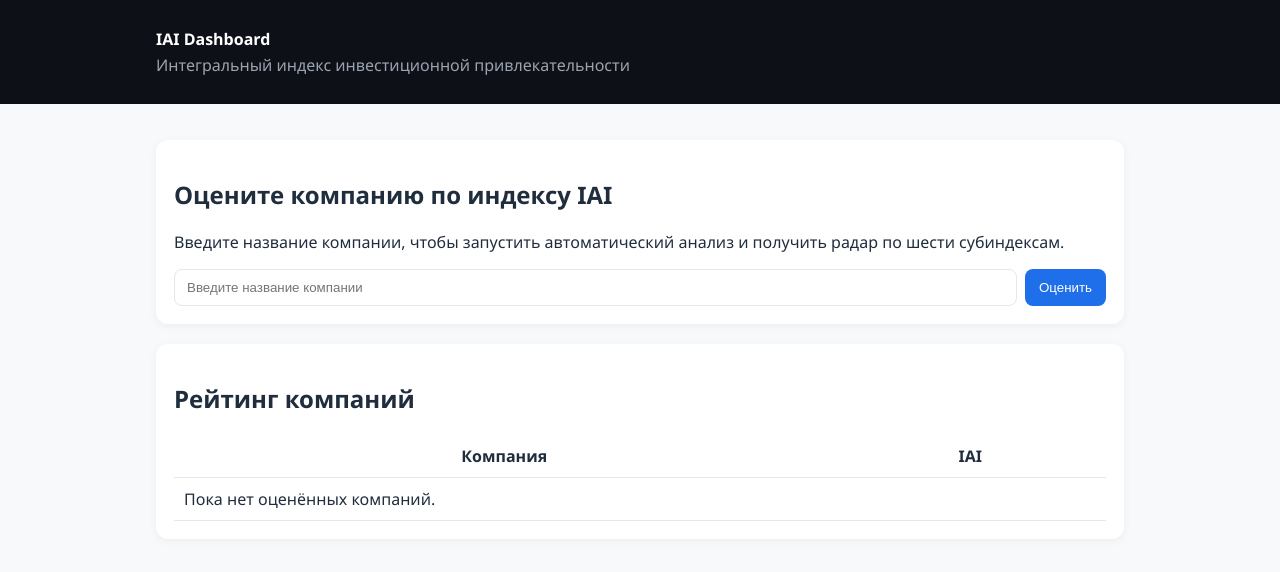
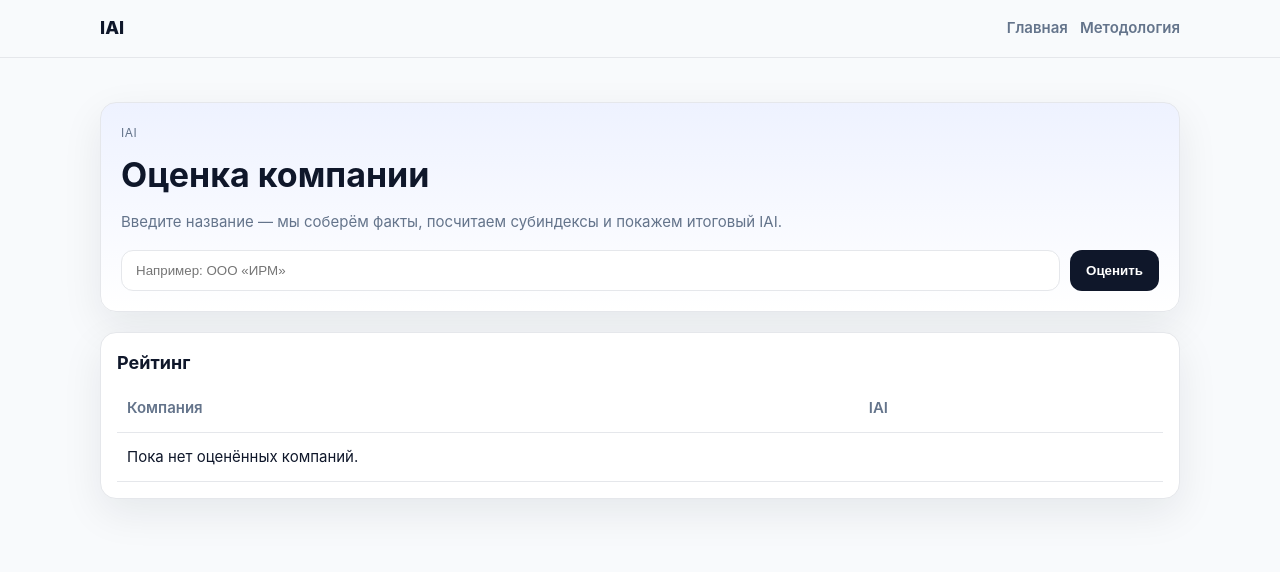
Before and after one commit to Dakimes/IAI, a Flask app: page / in a window 1280 px wide. Shown: the top 572 px of the page. Run offline with Flask 3, Linux system fonts and the light colour scheme; data that the repository does not hold is empty.

Commit message:
Restyle IAI pages and enforce methodology prompt

```diff
--- a/iai_app/app.py
+++ b/iai_app/app.py
@@ -4,6 +4,94 @@ from flask import Flask, render_template, request, jsonify, abort
 
 from db import init_db, fetch_companies, fetch_company, insert_company
 from iai_logic import evaluate_company, slugify
+
+
+METHODOLOGY_OVERVIEW = [
+    {
+        "code": "FSI",
+        "name_en": "Financial Strength & Integrity",
+        "name_ru": "Финансовая устойчивость",
+        "summary": "Масштаб, рентабельность и долговая нагрузка",
+        "metrics": [
+            "Рост выручки YoY, чистая маржа, OpCF/Revenue",
+            "Net Debt / EBITDA, Interest Coverage",
+            "CCC = DIO + DSO − DPO",
+        ],
+        "weight": "30%",
+        "links": [
+            "Investopedia: CCC и Interest Coverage",
+            "Corporate Finance Institute: Net Debt / EBITDA",
+        ],
+    },
+    {
+        "code": "MPI",
+        "name_en": "Market Potential & Intensity",
+        "name_ru": "Рынок и динамика",
+        "summary": "Скорость роста, гео и каналы, конкуренция",
+        "metrics": [
+            "CAGR рынка, геодиверсификация",
+            "Канальная диверсификация B2G/B2B/B2E/B2C",
+            "HHI концентрации, NPS, длина сделки",
+        ],
+        "weight": "25%",
+        "links": [
+            "US DOJ/FTC: HHI пороги",
+            "Bain: NPS формула",
+        ],
+    },
+    {
+        "code": "PTI",
+        "name_en": "Product & Technology Intensity",
+        "name_ru": "Продукт и технологии",
+        "summary": "Зрелость, IP и интенсивность R&D",
+        "metrics": [
+            "TRL 1–9, ITC (tech momentum)",
+            "Портфель и качество IP, горизонт защиты",
+            "R&D / Revenue",
+        ],
+        "weight": "20%",
+        "links": ["NASA: TRL шкала"],
+    },
+    {
+        "code": "TMI",
+        "name_en": "Team & Management Integrity",
+        "name_ru": "Команда и управление",
+        "summary": "Лидеры, совет, мотивация и прозрачность",
+        "metrics": [
+            "Опыт leadership, кризисы, международность",
+            "Совет/независимые, комитеты, аудит",
+            "ESOP покрытие, соответствие G20/OECD",
+        ],
+        "weight": "15%",
+        "links": ["G20/OECD: Corporate Governance"],
+    },
+    {
+        "code": "RRI",
+        "name_en": "Risk & Resilience Index",
+        "name_ru": "Риски и устойчивость",
+        "summary": "Регуляторика, IP-горизонт, санкции",
+        "metrics": [
+            "Локализация (ПП-719/СТ-1)",
+            "IP-риски, судебные/санкционные кейсы",
+            "Доля B2G, компонентные зависимости",
+        ],
+        "weight": "10%",
+        "links": ["G20/OECD: governance", "HHI метод"],
+    },
+    {
+        "code": "PI",
+        "name_en": "Plan & Implementation",
+        "name_ru": "Планы и исполнение",
+        "summary": "Попадание в KPI и реалистичность планов",
+        "metrics": [
+            "MAPE/WAPE точность прогнозов",
+            "Hit-ratio KPI, NPS как прокси спроса",
+            "Согласованность с CAGR отрасли",
+        ],
+        "weight": "5%",
+        "links": ["Baeldung: MAPE/WAPE разбор"],
+    },
+]
 
 app = Flask(__name__)
 
@@ -32,7 +120,13 @@ def company(slug):
         iai=row["iai"],
         subindices=subindices.get("subindices", {}),
         tags=subindices.get("tags", []),
+        methodology=METHODOLOGY_OVERVIEW,
     )
+
+
+@app.route("/methodology")
+def methodology():
+    return render_template("methodology.html", methodology=METHODOLOGY_OVERVIEW, title="Методология IAI")
 
 
 @app.route("/api/analyze", methods=["POST"])
--- a/iai_app/static/main.js
+++ b/iai_app/static/main.js
@@ -7,7 +7,7 @@ document.addEventListener('DOMContentLoaded', () => {
   if (form) {
     form.addEventListener('submit', (e) => {
       e.preventDefault();
-      const name = input.value.trim();
+      const name = (input?.value || '').trim();
       if (!name) return;
       showModal();
       runSteps();
@@ -34,95 +34,88 @@ document.addEventListener('DOMContentLoaded', () => {
     });
   }
 
-  function showModal() {
-    if (modal) modal.classList.remove('hidden');
-  }
-  function hideModal() {
-    if (modal) modal.classList.add('hidden');
-  }
+  function showModal() { modal?.classList.remove('hidden'); }
+  function hideModal() { modal?.classList.add('hidden'); }
+
   function runSteps() {
     if (!modal) return;
-    const steps = Array.from(modal.querySelectorAll('.pipeline-steps li'));
+    const nodes = Array.from(modal.querySelectorAll('.node'));
     let idx = 0;
+    nodes.forEach((n, i) => n.classList.toggle('active', i === 0));
     stepTimer = setInterval(() => {
-      steps.forEach((el, i) => el.classList.toggle('active', i === idx % steps.length));
+      nodes.forEach((n, i) => n.classList.toggle('active', i === idx % nodes.length));
       idx += 1;
-    }, 3000);
+    }, 1600);
   }
 
-  initRadar();
-  decorateCards();
+  renderRadar();
+  decorateFactCards();
 });
 
-function initRadar() {
-  const container = document.getElementById('radarContainer');
+function renderRadar() {
   const svg = document.getElementById('radar');
-  if (!container || !svg) return;
-
+  if (!svg) return;
   const axes = ['FSI', 'MPI', 'PTI', 'TMI', 'RRI', 'PI'];
-  const values = axes.map(key => parseFloat(container.dataset[key.toLowerCase()]) || 0);
-  const size = 320;
-  const center = size / 2;
-  const radius = 120;
-
-  const rings = 5;
+  const values = axes.map(key => parseFloat(svg.dataset[key.toLowerCase()]) || 0);
   const ns = 'http://www.w3.org/2000/svg';
   svg.innerHTML = '';
+  const size = 300;
+  const center = size / 2;
+  const radius = 110;
+  const rings = 5;
 
-  for (let i = 1; i <= rings; i++) {
-    const r = (radius / rings) * i;
-    const circle = document.createElementNS(ns, 'circle');
-    circle.setAttribute('cx', center);
-    circle.setAttribute('cy', center);
-    circle.setAttribute('r', r);
-    circle.setAttribute('fill', 'none');
-    circle.setAttribute('stroke', '#e5e7eb');
-    svg.appendChild(circle);
+  for (let k = 2; k <= 10; k += 2) {
+    const ring = document.createElementNS(ns, 'polygon');
+    const r = radius * (k / 10);
+    ring.setAttribute('fill', 'none');
+    ring.setAttribute('stroke', '#e5e7eb');
+    ring.setAttribute('stroke-width', '1');
+    ring.setAttribute('points', axes.map((_, i) => {
+      const a = -Math.PI / 2 + i * 2 * Math.PI / axes.length;
+      return `${center + r * Math.cos(a)},${center + r * Math.sin(a)}`;
+    }).join(' '));
+    svg.appendChild(ring);
   }
 
-  const points = [];
-  axes.forEach((axis, i) => {
-    const angle = (Math.PI * 2 / axes.length) * i - Math.PI / 2;
+  axes.forEach((lab, i) => {
+    const a = -Math.PI / 2 + i * 2 * Math.PI / axes.length;
+    const x = center + radius * Math.cos(a);
+    const y = center + radius * Math.sin(a);
     const line = document.createElementNS(ns, 'line');
-    line.setAttribute('x1', center);
-    line.setAttribute('y1', center);
-    line.setAttribute('x2', center + radius * Math.cos(angle));
-    line.setAttribute('y2', center + radius * Math.sin(angle));
-    line.setAttribute('stroke', '#cbd5e1');
+    line.setAttribute('x1', center); line.setAttribute('y1', center);
+    line.setAttribute('x2', x); line.setAttribute('y2', y);
+    line.setAttribute('stroke', '#e5e7eb');
     svg.appendChild(line);
 
-    const label = document.createElementNS(ns, 'text');
-    label.setAttribute('x', center + (radius + 18) * Math.cos(angle));
-    label.setAttribute('y', center + (radius + 18) * Math.sin(angle));
-    label.setAttribute('text-anchor', 'middle');
-    label.setAttribute('alignment-baseline', 'middle');
-    label.setAttribute('font-size', '12');
-    label.textContent = axis;
-    svg.appendChild(label);
-
-    const valueRadius = (values[i] / 10) * radius;
-    points.push([
-      center + valueRadius * Math.cos(angle),
-      center + valueRadius * Math.sin(angle)
-    ]);
+    const tx = document.createElementNS(ns, 'text');
+    tx.setAttribute('x', center + (radius + 14) * Math.cos(a));
+    tx.setAttribute('y', center + (radius + 14) * Math.sin(a));
+    tx.setAttribute('text-anchor', 'middle');
+    tx.setAttribute('dominant-baseline', 'middle');
+    tx.setAttribute('font-size', '10');
+    tx.setAttribute('fill', '#64748b');
+    tx.textContent = lab;
+    svg.appendChild(tx);
   });
 
   const polygon = document.createElementNS(ns, 'polygon');
-  polygon.setAttribute('points', points.map(p => p.join(',')).join(' '));
-  polygon.setAttribute('fill', 'rgba(31,111,235,0.35)');
-  polygon.setAttribute('stroke', '#1f6feb');
+  polygon.setAttribute('fill', '#0f172a22');
+  polygon.setAttribute('stroke', '#0f172a');
   polygon.setAttribute('stroke-width', '2');
+  polygon.setAttribute('points', values.map((val, i) => {
+    const a = -Math.PI / 2 + i * 2 * Math.PI / axes.length;
+    const rr = radius * (val / 10);
+    return `${center + rr * Math.cos(a)},${center + rr * Math.sin(a)}`;
+  }).join(' '));
   svg.appendChild(polygon);
 }
 
-function decorateCards() {
-  const cards = document.querySelectorAll('.card');
+function decorateFactCards() {
+  const cards = document.querySelectorAll('.fact-card');
   cards.forEach(card => {
+    const badge = card.querySelector('.badge');
     const score = parseFloat(card.dataset.score) || 0;
-    const badge = card.querySelector('.badge');
-    const progress = card.querySelector('.progress span');
-    badge.textContent = labelForScore(score);
-    progress.style.width = `${Math.min(Math.max(score * 10, 0), 100)}%`;
+    if (badge) badge.textContent = labelForScore(score);
   });
 }
 
--- a/iai_app/static/style.css
+++ b/iai_app/static/style.css
@@ -1,112 +1,229 @@
 :root {
-  --bg: #f7f9fb;
-  --primary: #1f6feb;
+  --bg: #f8fafc;
+  --text: #0f172a;
+  --muted: #64748b;
+  --line: #e5e7eb;
   --card: #ffffff;
-  --text: #1f2d3d;
-  --muted: #6b7280;
-  --border: #e5e7eb;
+  --accent: #0f172a;
+  --accent-soft: #1d4ed8;
+  --pill: #0f172a;
+  --radius: 16px;
+  --shadow: 0 14px 40px rgba(15, 23, 42, 0.08);
 }
+
 * { box-sizing: border-box; }
+
 body {
   margin: 0;
-  font-family: 'Segoe UI', system-ui, -apple-system, sans-serif;
   background: var(--bg);
   color: var(--text);
+  font: 15px/1.6 "Inter", system-ui, -apple-system, "Segoe UI", Roboto, Arial, sans-serif;
 }
-.container {
-  width: 95%;
-  max-width: 1000px;
+
+a { color: var(--accent-soft); text-decoration: none; }
+a:hover { text-decoration: underline; }
+
+.wrap {
+  max-width: 1120px;
   margin: 0 auto;
-  padding: 16px;
+  padding: 28px 20px 60px;
 }
+
 .site-header {
-  background: #0d1117;
-  color: #fff;
-  padding: 12px 0;
+  position: sticky;
+  top: 0;
+  z-index: 10;
+  background: rgba(248, 250, 252, 0.92);
+  backdrop-filter: blur(10px);
+  border-bottom: 1px solid var(--line);
 }
-.logo { font-weight: 700; color: #fff; text-decoration: none; }
-.tagline { margin: 4px 0 0; color: #9ca3af; }
+
+.site-header .wrap {
+  display: flex;
+  align-items: center;
+  justify-content: space-between;
+  gap: 12px;
+  padding: 14px 20px;
+}
+
+.logo {
+  font-weight: 800;
+  color: var(--text);
+  text-decoration: none;
+  font-size: 18px;
+}
+
+.nav { display: flex; gap: 12px; }
+.nav a { color: var(--muted); font-weight: 600; }
+.nav a:hover { color: var(--accent); }
+
 .hero {
-  background: var(--card);
-  padding: 18px;
-  border-radius: 12px;
-  box-shadow: 0 2px 10px rgba(0,0,0,0.05);
-  margin: 20px 0;
+  display: grid;
+  grid-template-columns: 1.3fr 1fr;
+  gap: 16px;
+  align-items: center;
+  padding: 20px;
+  border-radius: var(--radius);
+  background: linear-gradient(180deg, #eef2ff, #fff);
+  border: 1px solid var(--line);
+  box-shadow: var(--shadow);
+  margin: 16px 0 20px;
 }
-.search-form { display: flex; gap: 8px; margin-top: 10px; }
+
+.hero.minimal { grid-template-columns: 1fr; align-items: flex-start; }
+.eyebrow { margin: 0 0 6px; color: var(--muted); letter-spacing: .5px; text-transform: uppercase; font-size: 12px; }
+.hero h1 { margin: 0 0 8px; font-size: clamp(26px, 3vw, 34px); color: var(--accent); }
+.lede { margin: 0; color: var(--muted); max-width: 680px; }
+
+.search-form {
+  display: flex;
+  gap: 10px;
+  flex-wrap: wrap;
+}
 .search-form input {
   flex: 1;
-  padding: 10px 12px;
-  border: 1px solid var(--border);
-  border-radius: 8px;
+  min-width: 260px;
+  padding: 12px 14px;
+  border: 1px solid var(--line);
+  border-radius: 12px;
+  background: #fff;
+  color: var(--text);
 }
 .search-form button {
-  padding: 10px 14px;
-  background: var(--primary);
-  color: white;
+  padding: 12px 16px;
+  background: var(--accent);
+  color: #fff;
   border: none;
-  border-radius: 8px;
+  border-radius: 12px;
+  font-weight: 700;
   cursor: pointer;
 }
-.table-wrapper, .radar-block, .facts-grid, .not-found {
+.search-form button:hover { background: #0b1224; }
+
+.panel {
   background: var(--card);
-  padding: 18px;
-  border-radius: 12px;
-  box-shadow: 0 2px 10px rgba(0,0,0,0.05);
-  margin-bottom: 18px;
-}
-.rating-table { width: 100%; border-collapse: collapse; margin-top: 12px; }
-.rating-table th, .rating-table td { padding: 10px; border-bottom: 1px solid var(--border); }
-.rating-table a { color: var(--primary); text-decoration: none; }
-
-.company-header { display: flex; justify-content: space-between; align-items: center; gap: 12px; flex-wrap: wrap; }
-.tags { display: flex; flex-wrap: wrap; gap: 6px; }
-.tag { padding: 4px 8px; background: #e0e7ff; color: #1e3a8a; border-radius: 8px; font-size: 12px; }
-.tag.muted { background: #f3f4f6; color: var(--muted); }
-.iai-badge { padding: 10px 14px; background: #111827; color: #fff; border-radius: 10px; font-weight: 700; }
-
-.radar-block { text-align: center; }
-#radar { width: 100%; max-width: 360px; height: auto; margin: 0 auto; }
-
-.facts-grid .grid {
-  display: grid;
-  grid-template-columns: repeat(auto-fit, minmax(260px, 1fr));
-  gap: 12px;
-}
-.card { border: 1px solid var(--border); padding: 12px; border-radius: 10px; background: #fff; box-shadow: 0 1px 6px rgba(0,0,0,0.04); }
-.card-header { display: flex; justify-content: space-between; align-items: center; margin-bottom: 8px; }
-.card .score { font-weight: 600; color: var(--primary); }
-.card .badge { display: inline-block; padding: 4px 8px; border-radius: 20px; font-size: 12px; margin-bottom: 6px; background: #eef2ff; color: #1d4ed8; }
-.card .facts { display: flex; flex-direction: column; gap: 8px; }
-.sources { padding-left: 18px; color: var(--primary); }
-.muted { color: var(--muted); }
-.progress { height: 6px; background: #eef2ff; border-radius: 999px; overflow: hidden; margin-top: 10px; }
-.progress span { display: block; height: 100%; background: var(--primary); width: 0%; transition: width 0.6s ease; }
-
-.modal {
-  position: fixed; inset: 0; display: flex; align-items: center; justify-content: center;
-  background: rgba(0,0,0,0.45);
-  z-index: 1000;
-}
-.modal.hidden { display: none; }
-.modal-content {
-  background: #fff; padding: 18px; border-radius: 12px; width: 320px;
-  box-shadow: 0 4px 18px rgba(0,0,0,0.2);
-}
-.pipeline-steps { list-style: none; padding: 0; margin: 12px 0; display: flex; flex-direction: column; gap: 8px; }
-.pipeline-steps li { padding: 8px 10px; border-radius: 8px; border: 1px solid var(--border); }
-.pipeline-steps li.active { background: #e0f2fe; border-color: #38bdf8; }
-
-.btn {
-  background: var(--primary);
-  color: #fff;
-  padding: 10px 12px;
-  border-radius: 8px;
-  text-decoration: none;
+  border: 1px solid var(--line);
+  border-radius: var(--radius);
+  padding: 16px;
+  box-shadow: var(--shadow);
 }
 
-@media (max-width: 640px) {
-  .search-form { flex-direction: column; }
-  .company-header { align-items: flex-start; }
-  .modal-content { width: 90%; }
+.section-head { display:flex; justify-content: space-between; align-items:center; margin-bottom: 6px; }
+.section-head h2 { margin: 0; font-size: 18px; color: var(--accent); }
+
+.rating-table { width: 100%; border-collapse: collapse; }
+.rating-table th, .rating-table td { padding: 12px 10px; border-bottom: 1px solid var(--line); text-align: left; }
+.rating-table th { color: var(--muted); font-weight: 600; }
+.rating-table a { color: var(--text); font-weight: 700; text-decoration: none; }
+.rating-table tr:hover { background: #eef2ff; }
+
+.pill-score {
+  display: inline-flex;
+  align-items: center;
+  gap: 6px;
+  background: #e2e8f0;
+  color: var(--accent);
+  padding: 6px 10px;
+  border-radius: 999px;
+  font-weight: 700;
 }
+
+.page-hero {
+  background: var(--card);
+  border: 1px solid var(--line);
+  border-radius: var(--radius);
+  padding: 20px;
+  box-shadow: var(--shadow);
+  display: flex;
+  align-items: center;
+  justify-content: space-between;
+  gap: 12px;
+  flex-wrap: wrap;
+}
+.page-hero h1 { margin: 0 0 8px; font-size: clamp(24px, 3vw, 32px); color: var(--accent); }
+
+.tags { display: flex; flex-wrap: wrap; gap: 8px; }
+.tag { background: #e5e7eb; color: #334155; padding: 4px 10px; border-radius: 999px; font-size: 12px; }
+.tag.muted { color: var(--muted); }
+
+.iai-chip {
+  background: var(--accent);
+  color: #fff;
+  padding: 12px 16px;
+  border-radius: 14px;
+  font-weight: 800;
+}
+
+.card-pane {
+  background: var(--card);
+  border: 1px solid var(--line);
+  border-radius: var(--radius);
+  padding: 18px;
+  box-shadow: var(--shadow);
+  margin-top: 18px;
+}
+.pane-head { display:flex; justify-content: space-between; color: var(--muted); font-size: 14px; }
+.radar-wrap { display:flex; justify-content:center; align-items:center; margin-top: 12px; }
+#radar { width: 100%; max-width: 560px; display:block; }
+
+.facts-section { margin-top: 24px; }
+.facts-section h2 { margin: 0 0 12px; font-size: 18px; color: var(--accent); }
+.facts-grid { display:grid; grid-template-columns: repeat(auto-fit, minmax(260px, 1fr)); gap: 14px; }
+
+.fact-card {
+  background: var(--card);
+  border: 1px solid var(--line);
+  border-radius: var(--radius);
+  padding: 14px;
+  box-shadow: var(--shadow);
+  display: flex;
+  flex-direction: column;
+  gap: 10px;
+}
+.fact-card header { display:flex; justify-content: space-between; align-items:flex-start; gap: 10px; }
+.fact-card .sub { margin: 0; color: var(--muted); font-size: 13px; }
+.fact-card .score { margin: 2px 0 0; font-weight: 700; color: var(--accent); }
+.fact-card .badge { background: #e5e7eb; color: #111827; border-radius: 999px; padding: 6px 10px; font-size: 12px; font-weight: 700; }
+.fact-list { list-style: none; margin: 0; padding: 0; display: flex; flex-direction: column; gap: 10px; }
+.fact-title { font-weight: 700; }
+.fact-desc { margin: 4px 0 0; color: var(--text); }
+.sources { margin-top: 6px; color: var(--accent-soft); font-size: 13px; }
+.sources a { color: var(--accent-soft); }
+.muted { color: var(--muted); }
+
+/* methodology page */
+.method-grid { display:grid; grid-template-columns: repeat(auto-fit, minmax(260px, 1fr)); gap: 12px; margin-top: 12px; }
+.method-tile { background: var(--card); border:1px solid var(--line); border-radius: var(--radius); padding: 14px; box-shadow: var(--shadow); display:flex; flex-direction:column; gap:8px; }
+.method-tile header { display:flex; align-items:center; gap:10px; }
+.method-tile h2 { margin:0; font-size:16px; color: var(--accent); }
+.method-tile .sub { margin:0; color: var(--muted); }
+.method-tile .code { width:46px; height:46px; border-radius:12px; background:#0f172a; color:#fff; display:flex; align-items:center; justify-content:center; font-weight:800; }
+.method-tile .pill { background:#e5e7eb; color:#111827; padding:6px 10px; border-radius:999px; font-size:12px; font-weight:700; }
+.method-tile .summary { margin:0; color: var(--text); }
+.method-tile ul { margin:0; padding-left:18px; color: var(--text); }
+.method-tile .links { margin:0; color: var(--muted); font-size: 13px; }
+
+/* modal pipeline */
+.modal { position: fixed; inset:0; background: rgba(15,23,42,0.4); display:flex; align-items:center; justify-content:center; z-index:1000; }
+.modal.hidden { display:none; }
+.modal-content.pipeline { background:#fff; border-radius: var(--radius); border:1px solid var(--line); padding:18px; display:flex; gap:16px; align-items:center; box-shadow: 0 18px 50px rgba(15,23,42,0.25); width: min(560px, 92vw); }
+.spinner { position:relative; width:120px; height:120px; display:flex; align-items:center; justify-content:center; }
+.spinner .ring { position:absolute; inset:0; border-radius:50%; border:6px solid #dbeafe; border-top-color: #0f172a; animation: spin 1.4s linear infinite; }
+.spinner .center { font-weight:800; color: var(--accent); }
+.steps { flex:1; display:flex; flex-direction:column; gap:8px; }
+.road { display:flex; align-items:center; gap:10px; flex-wrap:wrap; }
+.node { position:relative; width:18px; height:18px; border-radius:50%; background:#e5e7eb; flex-shrink:0; }
+.node::after { content: attr(data-text); position:absolute; left:26px; top:-2px; white-space:nowrap; color: var(--text); font-size:13px; }
+.node.active { background:#0f172a; box-shadow: 0 0 0 6px rgba(15,23,42,0.12); }
+.hint { margin:0; color: var(--muted); font-size:13px; }
+
+@keyframes spin { to { transform: rotate(360deg); } }
+
+@media (max-width: 760px) {
+  .hero { grid-template-columns: 1fr; }
+  .nav { display:none; }
+  .page-hero { flex-direction: column; align-items: flex-start; }
+  .modal-content.pipeline { flex-direction: column; align-items: flex-start; }
+  .road { flex-direction: column; align-items: flex-start; }
+  .node::after { position: relative; left: 0; margin-left: 6px; top: 0; }
+}
--- a/iai_app/templates/base.html
+++ b/iai_app/templates/base.html
@@ -8,12 +8,15 @@
 </head>
 <body>
   <header class="site-header">
-    <div class="container">
-      <a href="{{ url_for('index') }}" class="logo">IAI Dashboard</a>
-      <p class="tagline">Интегральный индекс инвестиционной привлекательности</p>
+    <div class="wrap">
+      <a href="{{ url_for('index') }}" class="logo">IAI</a>
+      <nav class="nav">
+        <a href="{{ url_for('index') }}">Главная</a>
+        <a href="{{ url_for('methodology') }}">Методология</a>
+      </nav>
     </div>
   </header>
-  <main class="container">
+  <main class="wrap">
     {% block content %}{% endblock %}
   </main>
   <script src="{{ url_for('static', filename='main.js') }}"></script>
--- a/iai_app/templates/index.html
+++ b/iai_app/templates/index.html
@@ -1,16 +1,21 @@
 {% extends 'base.html' %}
 {% block content %}
-<section class="hero">
-  <h1>Оцените компанию по индексу IAI</h1>
-  <p>Введите название компании, чтобы запустить автоматический анализ и получить радар по шести субиндексам.</p>
+<section class="hero minimal">
+  <div>
+    <p class="eyebrow">IAI</p>
+    <h1>Оценка компании</h1>
+    <p class="lede">Введите название — мы соберём факты, посчитаем субиндексы и покажем итоговый IAI.</p>
+  </div>
   <form id="searchForm" class="search-form">
-    <input type="text" id="companyInput" placeholder="Введите название компании" required>
+    <input type="text" id="companyInput" placeholder="Например: ООО «ИРМ»" required>
     <button type="submit">Оценить</button>
   </form>
 </section>
 
-<section class="table-wrapper">
-  <h2>Рейтинг компаний</h2>
+<section class="panel rating-panel">
+  <header class="section-head">
+    <h2>Рейтинг</h2>
+  </header>
   <table class="rating-table">
     <thead>
       <tr><th>Компания</th><th>IAI</th></tr>
@@ -19,7 +24,7 @@
     {% for company in companies %}
       <tr>
         <td><a href="{{ url_for('company', slug=company['slug']) }}">{{ company['name'] }}</a></td>
-        <td>{{ '%.1f'|format(company['iai']) }}</td>
+        <td><span class="pill-score">{{ '%.1f'|format(company['iai']) }} / 10</span></td>
       </tr>
     {% else %}
       <tr><td colspan="2">Пока нет оценённых компаний.</td></tr>
@@ -28,16 +33,22 @@
   </table>
 </section>
 
-<div id="pipelineModal" class="modal hidden">
-  <div class="modal-content">
-    <h3>Оцениваем компанию…</h3>
-    <ul class="pipeline-steps">
-      <li class="active">Шаг 1/4 — Ищем публичную информацию…</li>
-      <li>Шаг 2/4 — Анализируем данные и субиндексы…</li>
-      <li>Шаг 3/4 — Считаем итоговый индекс IAI…</li>
-      <li>Шаг 4/4 — Сохраняем результат…</li>
-    </ul>
-    <p class="hint">Это может занять до 30 секунд. Окно закроется автоматически.</p>
+<div id="pipelineModal" class="modal hidden" role="dialog" aria-modal="true">
+  <div class="modal-content pipeline">
+    <div class="spinner">
+      <div class="ring"></div>
+      <div class="center">IAI</div>
+    </div>
+    <div class="steps">
+      <p class="eyebrow">Пайплайн оценки</p>
+      <div class="road">
+        <div class="node active" data-text="Собираем факты (глубокий поиск)"></div>
+        <div class="node" data-text="Считаем субиндексы по методологии"></div>
+        <div class="node" data-text="Взвешиваем и строим радар"></div>
+        <div class="node" data-text="Сохраняем результат"></div>
+      </div>
+      <p class="hint">Пожалуйста, подождите — процесс занимает до 30 секунд.</p>
+    </div>
   </div>
 </div>
 {% endblock %}
```
Also changed, not shown: iai_app/iai_logic.py (+18 -5 lines), iai_app/templates/company.html (+39 -34 lines), iai_app/templates/methodology.html (added, +32 -0 lines).
